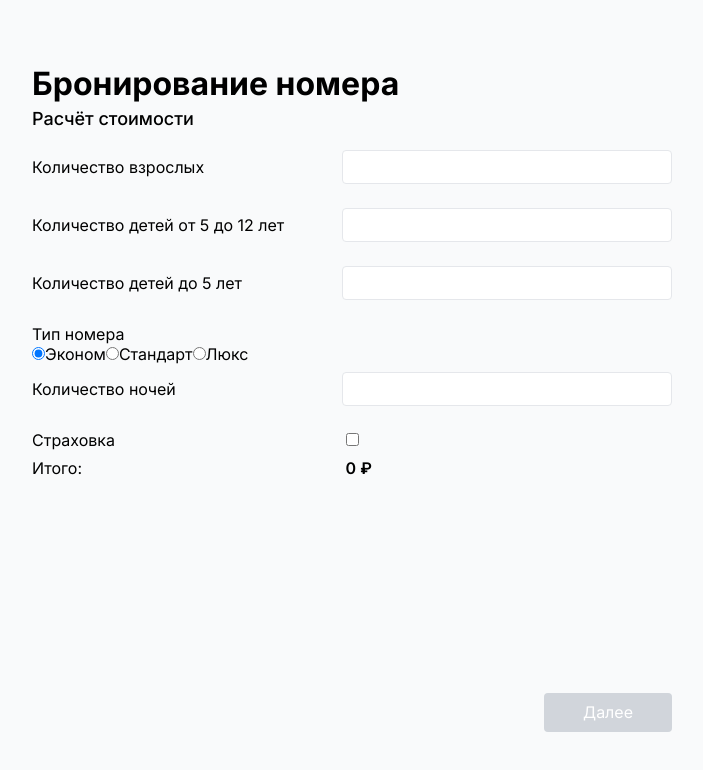
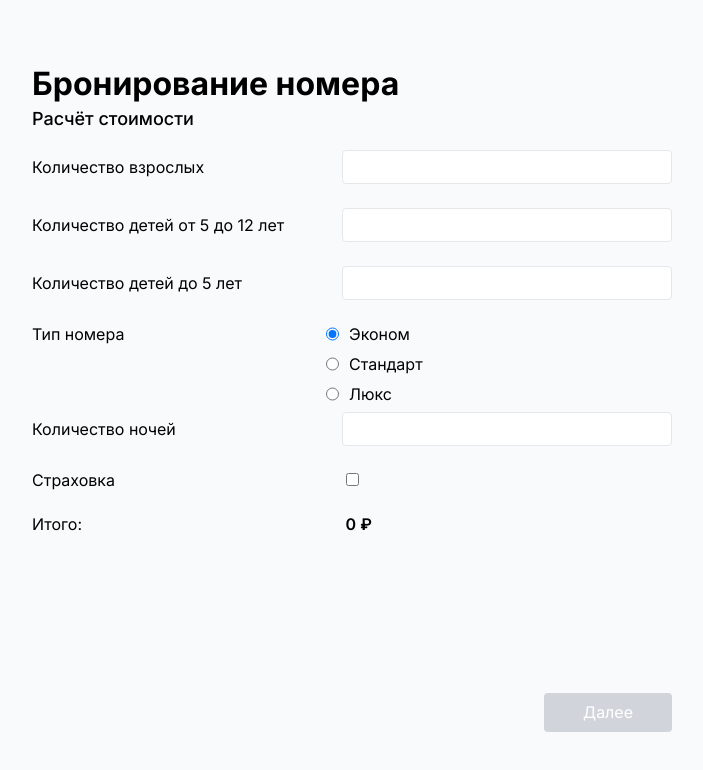
Before and after one commit to M4XPRD/nimax-test-task, a React (Create React App) app: page / in a window 1280 px wide. Shown: the top 770 px of the page, without its empty margins (288-991 px from the left). Built offline with nearby package versions, Linux system fonts and the light colour scheme.

Commit message:
Basic adaptability finished

```diff
--- a/src/styles/adaptibility/adaptability-320.scss
+++ b/src/styles/adaptibility/adaptability-320.scss
@@ -14,7 +14,6 @@
         .form-inputs {
 
           .form-control {
-            padding: 0px 0px 16px 0px;
 
             label {
               display: flex;
--- a/src/styles/adaptibility/adaptability-greater-than-320.scss
+++ b/src/styles/adaptibility/adaptability-greater-than-320.scss
@@ -26,6 +26,36 @@
             input {
               width: 50%;
             }
+          }
+
+          .form-control-desktop {
+            display: flex;
+            flex-direction: row;
+            align-items: center;
+            justify-content: space-between;
+
+            .roomtype-container {
+              display: flex;
+              flex-direction: row;
+              width: 600px;
+              justify-content: space-between;
+
+              .radio-container {
+                display: flex;
+                flex-direction: column;
+                gap: 10px;
+                width: 51%;
+              }
+
+              label {
+                display: flex;
+                gap: 10px;
+              }
+            }
+          }
+
+          .hidden-error-text {
+            transform: translateX(310px);
           }
 
           .form-result {
--- a/src/styles/form/form.scss
+++ b/src/styles/form/form.scss
@@ -31,6 +31,7 @@
       padding: 10px 0 10px 0;
 
       .form-control {
+        padding: 0px 0px 16px 0px;
 
         input,
         label {
@@ -60,6 +61,8 @@
         display: flex;
         justify-content: space-between;
         align-items: center;
+
+        padding: 0px 0px 16px 0px;
       }
 
       .form-result {
@@ -215,12 +218,17 @@
   }
 }
 
+.input-error {
+  background-color: #FECACA;
+  color: #EF4444;
+}
+
 .hidden-error-text {
   visibility: hidden;
   color: #EF4444;
   position: absolute;
   font-size: 10px;
-  padding: 4px 8px 11px 8px; // должно быть не 4, а 0
+  padding: 4px 8px 11px 9px; // должно быть не 4, а 0
 }
 
 .visible-error-text {
```
